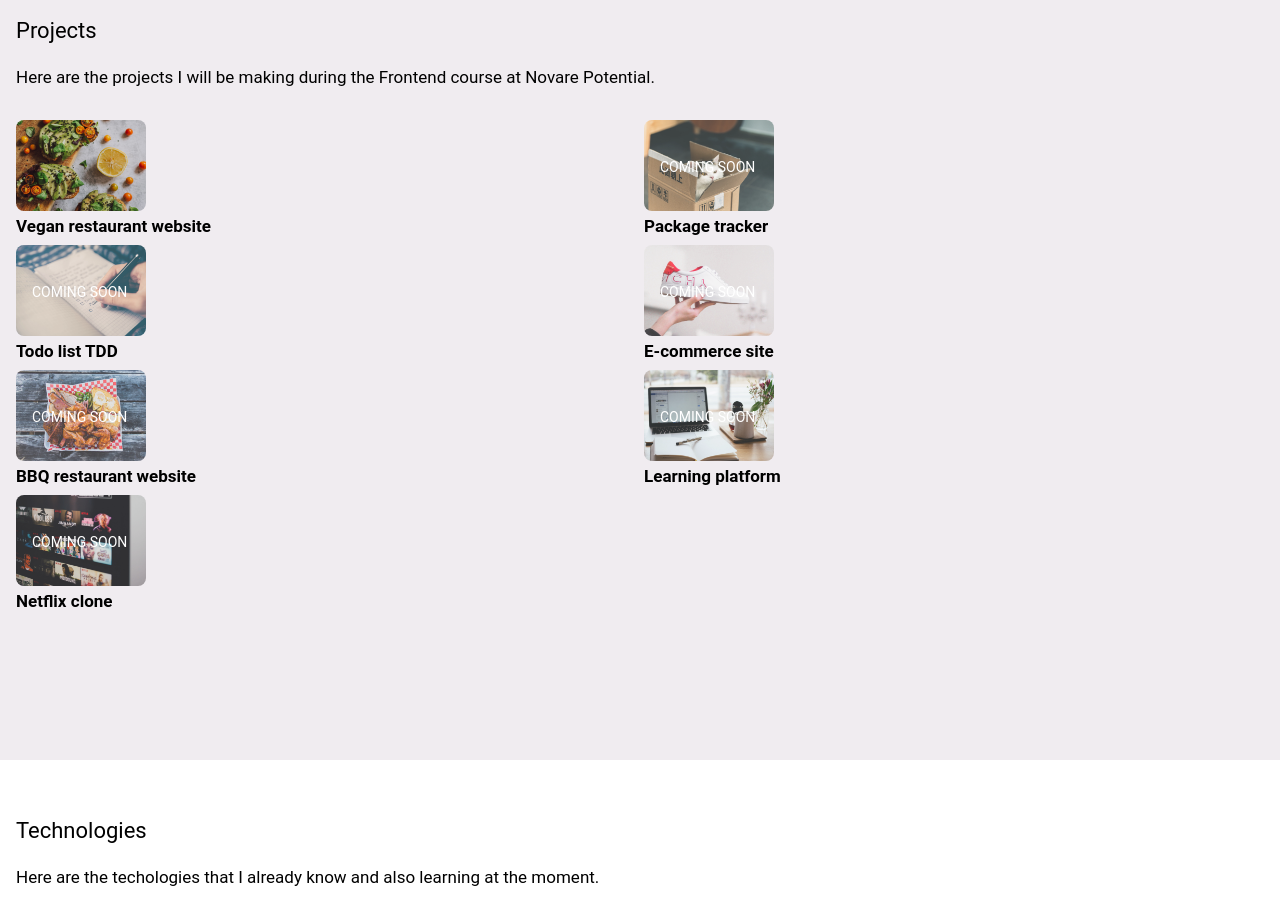
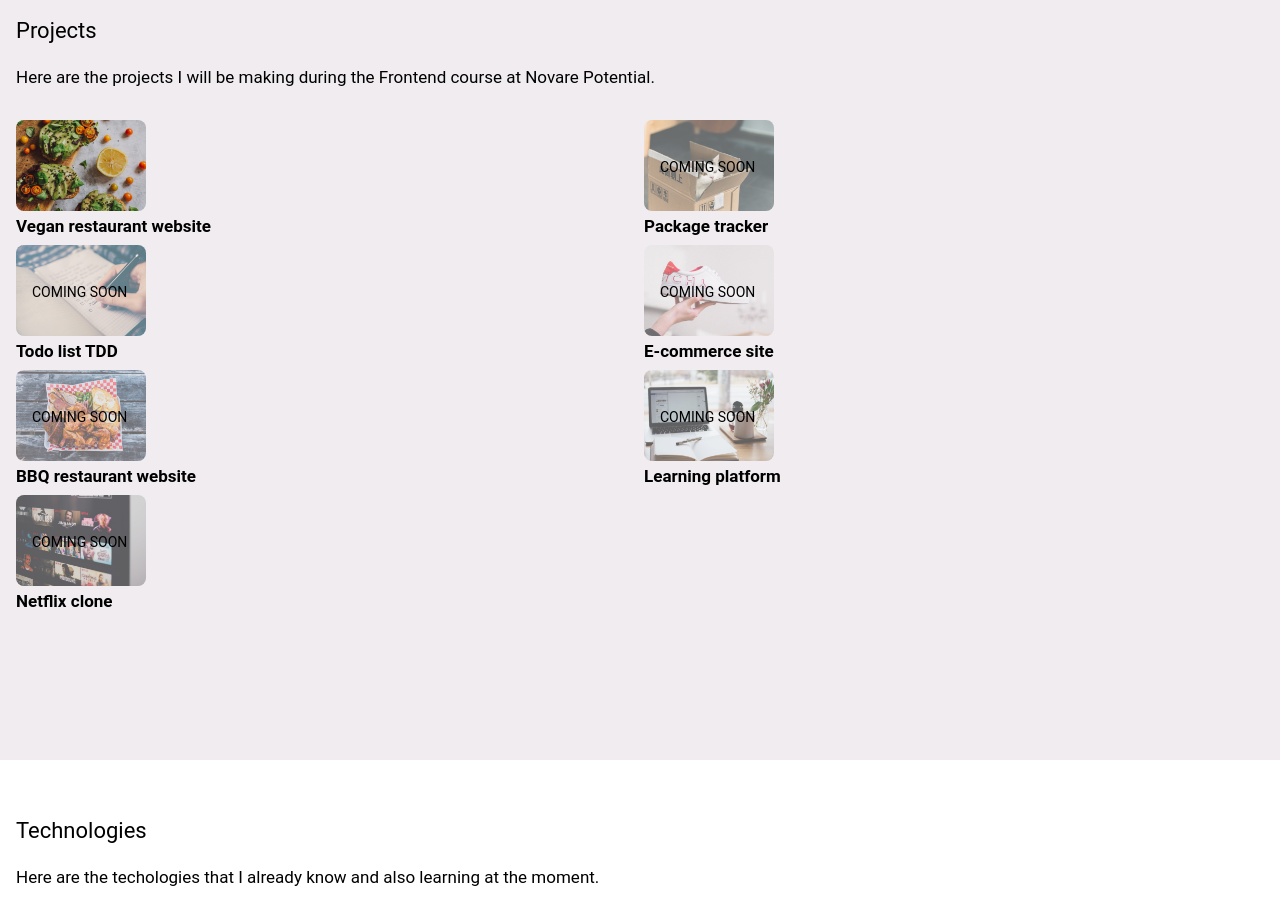
Before and after one commit to FeNatalia/portfolio, a React (Create React App) app: page / in a window 1280 px wide. Shown: the part 1640-2546 px from the top of the page. Built offline with nearby package versions, Linux system fonts and the light colour scheme.

Commit message:
edit modal styles

```diff
--- a/package.json
+++ b/package.json
@@ -8,6 +8,7 @@
     "@testing-library/user-event": "^12.8.3",
     "react": "^17.0.2",
     "react-dom": "^17.0.2",
+    "react-router-dom": "^5.2.1",
     "react-scripts": "4.0.3",
     "web-vitals": "^1.1.2"
   },
--- a/public/index.html
+++ b/public/index.html
@@ -29,6 +29,7 @@
   <body>
     <noscript>You need to enable JavaScript to run this app.</noscript>
     <div id="root"></div>
+    <div id="portal-root"></div>
     <!--
       This HTML file is a template.
       If you open it directly in the browser, you will see an empty page.
--- a/src/components/Modal.jsx
+++ b/src/components/Modal.jsx
@@ -6,7 +6,9 @@ export default function Modal({ onClose, open, children }) {
         <>
         <div className="overlay-modal">
             <div className="modal">
-                <button onClick={onClose}>Close modal</button>
+                <div className="corner-button">
+                    <button onClick={onClose}>X</button>
+                </div>
                 {children}
             </div>
         </div>
--- a/src/components/ProjectCard.jsx
+++ b/src/components/ProjectCard.jsx
@@ -1,13 +1,13 @@
 import { useState } from "react";
 import Modal from "./Modal";
 
-export default function ProjectCard ({title, preview, description, screenshot, technologies, isFinished}) {
+export default function ProjectCard ({title, preview, description, screenshot, technologies, isFinished, website, github}) {
     const previewObject = require(`../assets/pictures/${preview}`);
     const previewURL = previewObject.default;
     const screenshotObject = require(`../assets/pictures/${screenshot}`);
     const screenshotURL = screenshotObject.default;
 
-    const TechnologiesList = technologies.map ((item) => (
+    const ProjectTechnologiesList = technologies.map ((item) => (
         <li className="pills">
             {item}
         </li>
@@ -24,12 +24,15 @@ export default function ProjectCard ({title, preview, description, screenshot, t
             <Modal open={isOpen} onClose={()=> setIsOpen(false)}>
                 <div id="modal-popup">
                     <img src={screenshotURL} alt=""/>
+                    <h2>{title}</h2>
                     <p>{description}</p>
                     <ul id="technologies-list">
-                        {TechnologiesList}
+                        {ProjectTechnologiesList}
                     </ul>
-                    <button>Website</button>
-                    <button>Github</button>
+                    <div className="buttons">
+                        <button className="purple-button"><a target="_blank" rel="noopener noreferrer" href={website}>Visit website/app</a></button>
+                        <button className="white-button"><a target="_blank" rel="noopener noreferrer" href={github}>Git repository</a></button>
+                    </div>
                 </div>
             </Modal>
         </article>
--- a/src/data/projects.json
+++ b/src/data/projects.json
@@ -6,7 +6,9 @@
         "technologies": ["React", "CSS", "HTML", "JavaScript", "Figma"],
         "isFinished": true,
         "preview": "vegan-restaurant-preview.jpg",
-        "screenshot": "vegan-restaurant-screenshot.jpg"
+        "screenshot": "vegan-restaurant-screenshot.jpg",
+        "github": "http://www.github.com",
+        "website": "https://www.reggevhummus.se"
     },
     {
         "id": 2,
@@ -15,7 +17,9 @@
         "technologies": ["React", "CSS", "HTML"],
         "isFinished": false,
         "preview": "package-preview.jpg",
-        "screenshot": "package-screenshot.jpg"
+        "screenshot": "package-screenshot.jpg",
+        "github": "http://www.github.com",
+        "website": "http://www.google.com"
     },
     {
         "id": 3,
@@ -24,7 +28,9 @@
         "technologies": ["React", "CSS", "HTML"],
         "isFinished": false,
         "preview": "todo-preview.jpg",
-        "screenshot": "todo-screenshot.jpg"
+        "screenshot": "todo-screenshot.jpg",
+        "github": "http://www.github.com",
+        "website": "http://www.google.com"
     },
     {
         "id": 4,
@@ -33,7 +39,9 @@
         "technologies": ["React", "CSS", "HTML"],
         "isFinished": false,
         "preview": "shop-preview.jpg",
-        "screenshot": "shop-screenshot.jpg"
+        "screenshot": "shop-screenshot.jpg",
+        "github": "http://www.github.com",
+        "website": "http://www.google.com"
     },
     {
         "id": 5,
@@ -42,7 +50,9 @@
         "technologies": ["React", "CSS", "HTML"],
         "isFinished": false,
         "preview": "bbq-preview.jpg",
-        "screenshot": "bbq-screenshot.jpg"
+        "screenshot": "bbq-screenshot.jpg",
+        "github": "http://www.github.com",
+        "website": "http://www.google.com"
     },
     {
         "id": 6,
@@ -51,7 +61,9 @@
         "technologies": ["React", "CSS", "HTML"],
         "isFinished": false,
         "preview": "lms-preview.jpg",
-        "screenshot": "lms-screenshot.jpg"
+        "screenshot": "lms-screenshot.jpg",
+        "github": "http://www.github.com",
+        "website": "http://www.google.com"
     },
     {
         "id": 7,
@@ -60,6 +72,8 @@
         "technologies": ["React", "CSS", "HTML"],
         "isFinished": false,
         "preview": "netflix-preview.jpg",
-        "screenshot": "netflix-screenshot.jpg"
+        "screenshot": "netflix-screenshot.jpg",
+        "github": "http://www.github.com",
+        "website": "http://www.google.com"
     }
 ]
--- a/src/sections/Projects.jsx
+++ b/src/sections/Projects.jsx
@@ -4,7 +4,7 @@ import ProjectCard from "../components/ProjectCard";
 export default function Projects(){
 
     const ProjectsList = JSONProjects.map((item) => (
-        <ProjectCard key={item.id} title={item.title} preview={item.preview} description={item.description} screenshot={item.screenshot} technologies={item.technologies} isFinished={item.isFinished}/>
+        <ProjectCard key={item.id} title={item.title} preview={item.preview} description={item.description} screenshot={item.screenshot} technologies={item.technologies} isFinished={item.isFinished} github={item.github} website={item.website}/>
     ))
 
     return(
--- a/src/styles/content.css
+++ b/src/styles/content.css
@@ -56,7 +56,7 @@
 }
 
 .overlayed img{
-    opacity: 0.8;
+    opacity: 0.6;
 }
 
 .overlay-text{
@@ -68,11 +68,9 @@
 
 .overlay-text p{
     font-size: 14px;
-
-    color: white;
+    color: black;
     text-transform: uppercase;
     z-index: 900;
-
 }
 
 #projects h3{
--- a/src/styles/modal.css
+++ b/src/styles/modal.css
@@ -4,7 +4,6 @@
     left: 50%;
     transform: translate(-50%, -50%);
     background-color: white;
-    padding: var(--space-small);
     z-index: 1000;
 }
 
@@ -32,6 +31,10 @@
 
 }
 
+#modal-popup h2{
+    margin-left: var(--space-small);
+}
+
 .pills{
     border: 1px solid #524B53;
     box-sizing: border-box;
@@ -50,3 +53,52 @@
     display: flex;
     flex-flow: wrap;
 }
+
+.buttons a{
+    text-decoration: none;
+    font-size: 15px;
+    font-weight: bold;
+}
+
+.buttons button{
+    margin-right: var(--space-small);
+    margin-left: var(--space-small);
+    margin-bottom: 3px;
+    padding: var(--space-small);
+    border: 2px solid var(--color-very-dark-purple);
+}
+
+.buttons{
+    margin-bottom: var(--space-medium);
+}
+
+.purple-button a{
+    color: white;
+}
+
+.white-button a{
+    color: var(--color-very-dark-purple);
+}
+
+#modal-popup .buttons{
+display: grid;
+}
+
+.purple-button{
+    background-color: var(--color-very-dark-purple);
+}
+
+.white-button{
+    background-color: white;
+}
+
+.corner-button button{
+    color: var(--color-very-dark-purple);
+    font-weight: bolder;
+    font-size: 20px;
+    float: right;
+    position: absolute;
+    left: 87%;
+    border: 2px solid var(--color-very-dark-purple);
+    background-color: white;
+}
```
Also changed, not shown: firebase.json (added), 2 other files (tests, documents, lock files or other folders).
